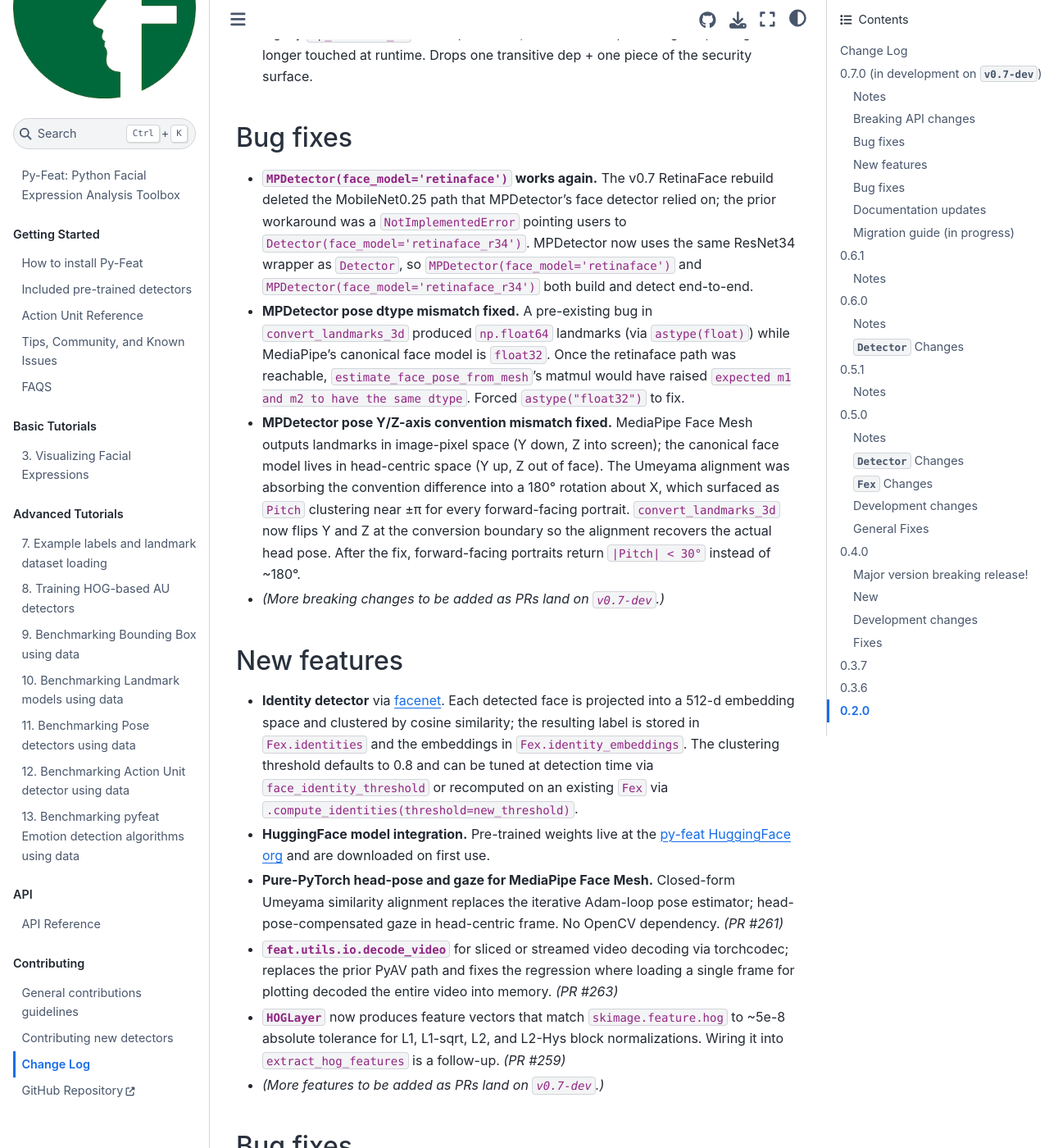
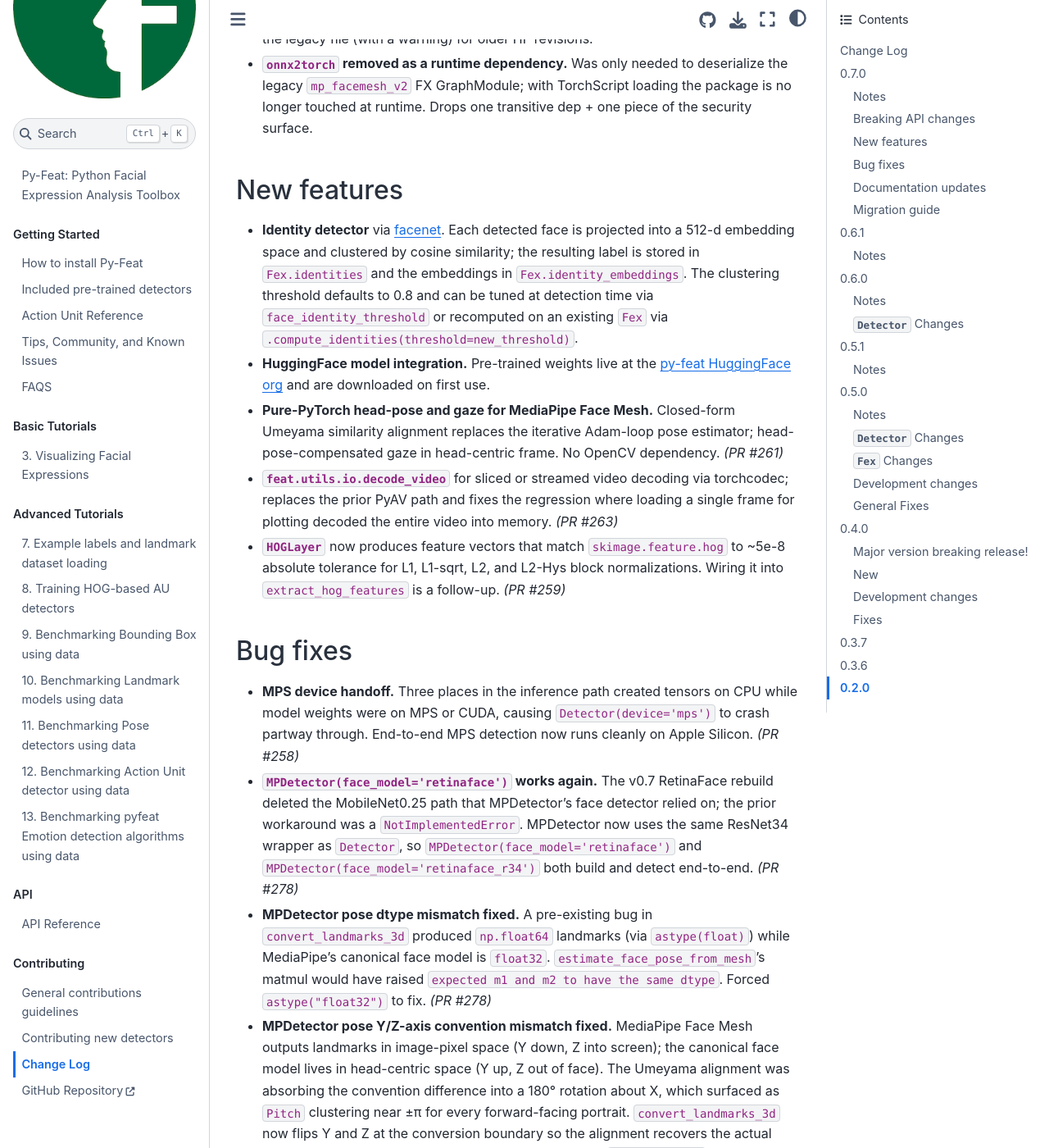
Before and after one commit to cosanlab/py-feat, a Jupyter Book: the page built from docs/pages/changelog.md, in a window 1280 px wide and 1400 px high, scrolled down 2335 px. Shown: the whole window at 82% size. Built offline with Jupyter Book 1.0.4 settings and Sphinx 7.4.7 and the Sphinx Book theme 1.1.4, drawn with Linux system fonts in a browser that asks for light colours; pages that are not in the unit, such as notebooks, are missing from menus; some of the changed lines change nothing that is shown; some of the changed text lies outside the part shown.

Commit message:
v0.7.0 changelog polish for release
- Drop "(in development on v0.7-dev)" header tag now that the branch
  is feature-complete.
- Drop the three "(More * to be added)" placeholder lines.
- Migration guide tag dropped from "(in progress)".
- Drop the "intermediate v0.7-dev builds" note - it's confusing for
  end users reading the released changelog and the bug in question
  was fixed before tag.
- Fold the bug fixes added in PR #278/#279 into the existing
  "Bug fixes" section.
- Add a highlights bullet for retinaface_r34, and call out the full
  list of dropped dependencies (nltools, nilearn, av, kornia, onnx2torch).

setup.py / feat/version.py already at 0.7.0 - no version-string edit
needed.

Tests: 142 passed, 1 skipped (no code changes, just docs).

```diff
--- a/docs/pages/changelog.md
+++ b/docs/pages/changelog.md
@@ -1,6 +1,6 @@
 # Change Log
 
-# 0.7.0 (in development on `v0.7-dev`)
+# 0.7.0
 
 ## Notes
 
@@ -12,7 +12,8 @@ Highlights:
 - Pure-PyTorch head-pose and gaze for the MediaPipe Face Mesh detector. No OpenCV dependency.
 - Modern video decoding via torchcodec (CPU + CUDA; CPU on Apple Silicon, transfer to MPS for inference).
 - Fixed `HOGLayer` (previously broken; now matches `skimage.feature.hog` to ~5e-8 absolute tolerance).
-- Removed `nltools` as a runtime dependency.
+- New `face_model='retinaface_r34'` opt-in: 88.9% WIDERFACE Hard AP (vs img2pose's 55.5%), batched-by-default with on-device NMS, ~210 detections/sec on Apple Silicon at batch 32.
+- Removed `nltools`, `nilearn`, `av`, `kornia`, and `onnx2torch` as runtime dependencies.
 
 ## Breaking API changes
 
@@ -27,13 +28,6 @@ Highlights:
 - **`mp_facemesh_v2` migrated from pickled FX GraphModule to TorchScript** (closes #249). The previous landmark file (`face_landmarks_detector_Nx3x256x256_onnx.pth`) was an `onnx2torch`-converted FX graph, which can only be deserialized via `torch.load(weights_only=False)` — a documented arbitrary-code-execution path — and required `onnx2torch` to be importable at load time. The new file (`face_landmarks_detector.pt`, distributed alongside the legacy file at `py-feat/mp_facemesh_v2`) is a TorchScript module loaded via `torch.jit.load`: no pickle execution, no `onnx2torch` import. Bit-identical outputs across batch sizes 1, 2, 4, 8 verified at conversion time. py-feat 0.7+ tries the new file first and falls back to the legacy file (with a warning) for older HF revisions.
 - **`onnx2torch` removed as a runtime dependency.** Was only needed to deserialize the legacy `mp_facemesh_v2` FX GraphModule; with TorchScript loading the package is no longer touched at runtime. Drops one transitive dep + one piece of the security surface.
 
-## Bug fixes
-
-- **`MPDetector(face_model='retinaface')` works again.** The v0.7 RetinaFace rebuild deleted the MobileNet0.25 path that MPDetector's face detector relied on; the prior workaround was a `NotImplementedError` pointing users to `Detector(face_model='retinaface_r34')`. MPDetector now uses the same ResNet34 wrapper as `Detector`, so `MPDetector(face_model='retinaface')` and `MPDetector(face_model='retinaface_r34')` both build and detect end-to-end.
-- **MPDetector pose dtype mismatch fixed.** A pre-existing bug in `convert_landmarks_3d` produced `np.float64` landmarks (via `astype(float)`) while MediaPipe's canonical face model is `float32`. Once the retinaface path was reachable, `estimate_face_pose_from_mesh`'s matmul would have raised `expected m1 and m2 to have the same dtype`. Forced `astype("float32")` to fix.
-- **MPDetector pose Y/Z-axis convention mismatch fixed.** MediaPipe Face Mesh outputs landmarks in image-pixel space (Y down, Z into screen); the canonical face model lives in head-centric space (Y up, Z out of face). The Umeyama alignment was absorbing the convention difference into a 180° rotation about X, which surfaced as `Pitch` clustering near ±π for every forward-facing portrait. `convert_landmarks_3d` now flips Y and Z at the conversion boundary so the alignment recovers the actual head pose. After the fix, forward-facing portraits return `|Pitch| < 30°` instead of ~180°.
-- *(More breaking changes to be added as PRs land on `v0.7-dev`.)*
-
 ## New features
 
 - **Identity detector** via [facenet](https://github.com/timesler/facenet-pytorch). Each detected face is projected into a 512-d embedding space and clustered by cosine similarity; the resulting label is stored in `Fex.identities` and the embeddings in `Fex.identity_embeddings`. The clustering threshold defaults to 0.8 and can be tuned at detection time via `face_identity_threshold` or recomputed on an existing `Fex` via `.compute_identities(threshold=new_threshold)`.
@@ -41,19 +35,20 @@ Highlights:
 - **Pure-PyTorch head-pose and gaze for MediaPipe Face Mesh.** Closed-form Umeyama similarity alignment replaces the iterative Adam-loop pose estimator; head-pose-compensated gaze in head-centric frame. No OpenCV dependency. *(PR #261)*
 - **`feat.utils.io.decode_video`** for sliced or streamed video decoding via torchcodec; replaces the prior PyAV path and fixes the regression where loading a single frame for plotting decoded the entire video into memory. *(PR #263)*
 - **`HOGLayer`** now produces feature vectors that match `skimage.feature.hog` to ~5e-8 absolute tolerance for L1, L1-sqrt, L2, and L2-Hys block normalizations. Wiring it into `extract_hog_features` is a follow-up. *(PR #259)*
-- *(More features to be added as PRs land on `v0.7-dev`.)*
 
 ## Bug fixes
 
 - **MPS device handoff.** Three places in the inference path created tensors on CPU while model weights were on MPS or CUDA, causing `Detector(device='mps')` to crash partway through. End-to-end MPS detection now runs cleanly on Apple Silicon. *(PR #258)*
-- *(More bug fixes to be added as PRs land on `v0.7-dev`.)*
+- **`MPDetector(face_model='retinaface')` works again.** The v0.7 RetinaFace rebuild deleted the MobileNet0.25 path that MPDetector's face detector relied on; the prior workaround was a `NotImplementedError`. MPDetector now uses the same ResNet34 wrapper as `Detector`, so `MPDetector(face_model='retinaface')` and `MPDetector(face_model='retinaface_r34')` both build and detect end-to-end. *(PR #278)*
+- **MPDetector pose dtype mismatch fixed.** A pre-existing bug in `convert_landmarks_3d` produced `np.float64` landmarks (via `astype(float)`) while MediaPipe's canonical face model is `float32`. `estimate_face_pose_from_mesh`'s matmul would have raised `expected m1 and m2 to have the same dtype`. Forced `astype("float32")` to fix. *(PR #278)*
+- **MPDetector pose Y/Z-axis convention mismatch fixed.** MediaPipe Face Mesh outputs landmarks in image-pixel space (Y down, Z into screen); the canonical face model lives in head-centric space (Y up, Z out of face). The Umeyama alignment was absorbing the convention difference into a 180° rotation about X, which surfaced as `Pitch` clustering near ±π for every forward-facing portrait. `convert_landmarks_3d` now flips Y and Z at the conversion boundary so the alignment recovers the actual head pose. After the fix, forward-facing portraits return `|Pitch| < 30°` instead of ~180°. *(PR #279)*
 
 ## Documentation updates
 
 - Tutorials updated for the new `Detector.detect()` API.
 - New [FAQ](https://py-feat.org/pages/faq.html).
 
-## Migration guide (in progress)
+## Migration guide
 
 If you used:
 - `Detector.detect_image()` or `Detector.detect_video()` -> change to `Detector.detect(..., data_type='image')` or `data_type='video'`.
@@ -64,8 +59,6 @@ If you used:
 ### MPDetector pose / gaze numerics changed
 
 If you compared `Pitch / Roll / Yaw / X / Y / Z` outputs from `MPDetector` between 0.6.x and 0.7.0, the values will differ. The prior estimator minimized the wrong objective (`mean(z_proj²)` instead of a true reprojection error) and produced effectively meaningless head-pose values; the new closed-form Umeyama alignment produces the actual head pose. Treat the prior values as noise.
-
-**Note on intermediate v0.7-dev builds:** a Y/Z-axis convention bug introduced alongside the new alignment (the canonical face model uses head-centric `Y up, Z out`; MediaPipe Face Mesh outputs `Y down, Z into screen`) made `Pitch` cluster at ±π for forward-facing portraits. Fixed in PR #279 before the 0.7.0 release. Only releases at or after this fix produce correct head pose; earlier 0.7-dev snapshots should be re-run.
 
 `MPDetector` also now emits `gaze_pitch` and `gaze_yaw` columns (radians, head-centric frame) in addition to the existing `gaze_angle`. The `gaze_angle` column is preserved for backward compatibility but its semantic shifted from "angle from camera-forward" to "angle from head-forward in head frame" - so a turned head no longer registers as averted gaze even when the eyes are looking along the head's forward axis.
 
```
